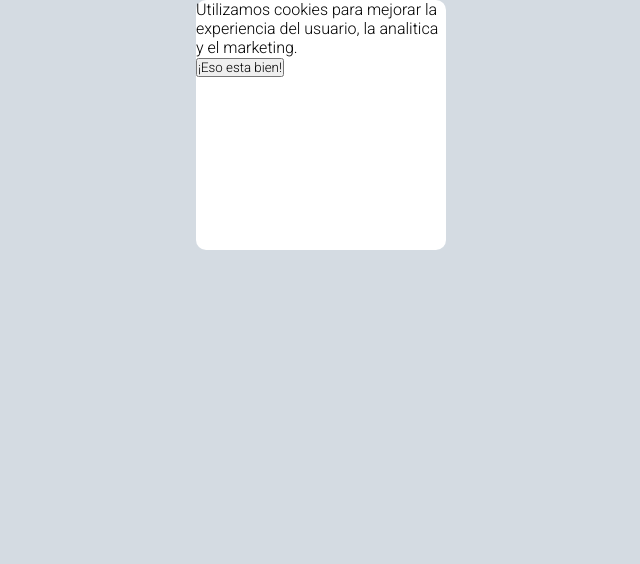
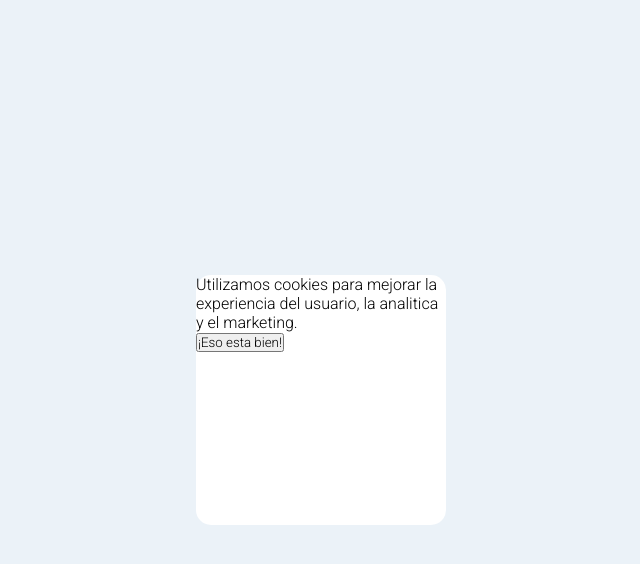
Before and after one commit to GabyFerD/Pop-ups-Ejercicios, a plain HTML site: page index.html in a window 1280 px wide. Shown: the whole page, without its empty margins (319-959 px from the left). Drawn offline with Linux system fonts and the light colour scheme.

Commit message:
maquetado HTML - se centra card

```diff
--- a/index.html
+++ b/index.html
@@ -8,7 +8,8 @@
     <link rel="stylesheet" href="style.css" />
   </head>
   <body>
-    <main class="card">
+    <main class="contenedor">
+      <div class="card">
         <div class="card-imagen"></div>
         <div class="card-text">
           <p class="text">
@@ -17,6 +18,7 @@
           </p>
           <button class="boton">¡Eso esta bien!</button>
         </div>
+      </div>
     </main>
   </body>
 </html>
--- a/style.css
+++ b/style.css
@@ -8,7 +8,12 @@
 }
 
 body {
-  background-color: rgb(212, 219, 226);
+  background-color: rgb(235, 242, 248);
+}
+
+.contenedor {
+  width: 100vw;
+  height: 100vh;
   display: flex;
   justify-content: center;
   align-items: center;
@@ -18,5 +23,5 @@ body {
   width: 250px;
   height: 250px;
   background-color: #ffffff;
-  border-radius: 10px;
+  border-radius: 15px;
 }
```
Lines whose indentation alone changed are shown as unchanged.
